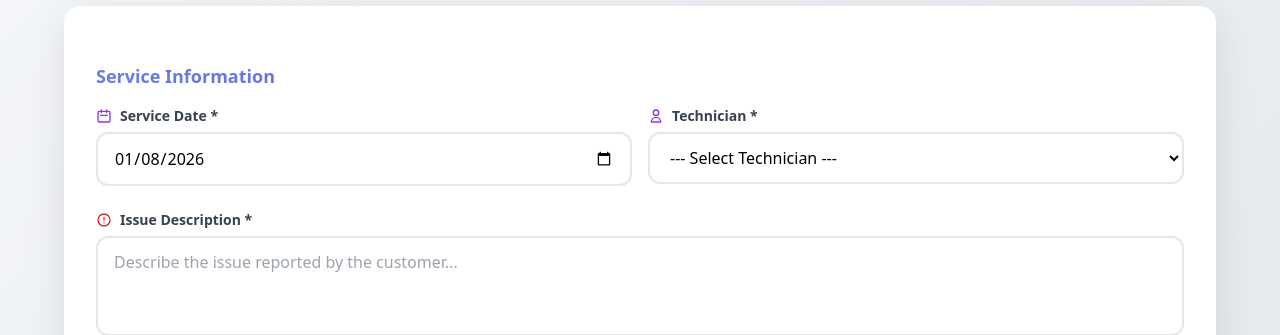
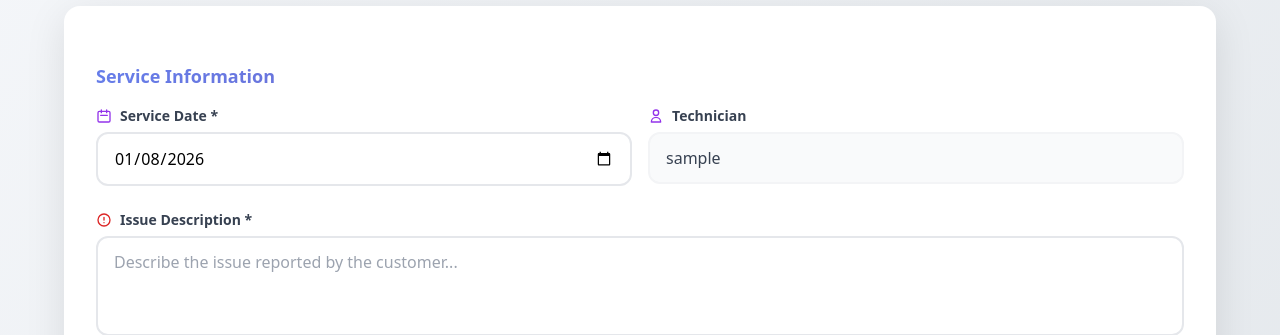
Before and after one commit to impdemacc71/Altron4.0, a Django app: page /service/create/ in a window 1280 px wide. Shown: the part 202-537 px from the top of the page. Run offline with Django 5.2, Linux system fonts and the light colour scheme; a user stored in the database is signed in; tables that the repository leaves empty hold one stand-in row (values such as "Sample post"); some libraries are stand-ins or nearby versions.

Commit message:
Added attachement field and changes in service

```diff
--- a/altron3.5.2/inventory/forms.py
+++ b/altron3.5.2/inventory/forms.py
@@ -45,11 +45,12 @@ class BatchCreateForm(forms.ModelForm):
         model = Batch
         # These are the CORE fields always needed for batch/barcode creation.
         # Note: Prefix is defined above, not here.
-        fields = ['sku', 'batch_date', 'quantity', 'spec_template']
+        fields = ['sku', 'batch_date', 'quantity', 'spec_template', 'attachment']
         widgets = {
             'sku': forms.Select(attrs={'class': 'w-full px-4 py-3 border-2 border-gray-200 rounded-xl focus:border-purple-500 focus:ring-4 focus:ring-purple-100 transition-all duration-200 text-gray-900 bg-white'}),
             'batch_date': forms.DateInput(attrs={'type': 'date', 'class': 'w-full px-4 py-3 border-2 border-gray-200 rounded-xl focus:border-purple-500 focus:ring-4 focus:ring-purple-100 transition-all duration-200 text-gray-900 bg-white'}),
             'quantity': forms.NumberInput(attrs={'class': 'w-full px-4 py-3 border-2 border-gray-200 rounded-xl focus:border-purple-500 focus:ring-4 focus:ring-purple-100 transition-all duration-200 text-gray-900 bg-white'}),
+            'attachment': forms.URLInput(attrs={'class': 'w-full px-4 py-3 border-2 border-gray-200 rounded-xl focus:border-purple-500 focus:ring-4 focus:ring-purple-100 transition-all duration-200 text-gray-900 bg-white', 'placeholder': 'https://drive.google.com/...'}),
         }
 
     def __init__(self, *args, **kwargs):
@@ -247,16 +248,10 @@ class TestOverallStatusForm(forms.ModelForm):
 
 # Form for editing service cases
 class ServiceCaseForm(forms.ModelForm):
-    technician = forms.ModelChoiceField(
-        queryset=Technician.objects.filter(is_active=True),
-        empty_label="--- Select Technician ---",
-        widget=forms.Select(attrs={'class': 'w-full px-4 py-3 border-2 border-gray-200 rounded-xl focus:border-purple-500 focus:ring-4 focus:ring-purple-100 transition-all duration-200 text-gray-900 bg-white'})
-    )
-
     class Meta:
         from .models import ServiceCase
         model = ServiceCase
-        fields = ['service_date', 'technician', 'status', 'issue_description', 'actions_taken', 'remarks', 'attachments']
+        fields = ['service_date', 'status', 'issue_description', 'actions_taken', 'remarks', 'attachments']
         widgets = {
             'service_date': forms.DateInput(attrs={'type': 'date', 'class': 'w-full px-4 py-3 border-2 border-gray-200 rounded-xl focus:border-purple-500 focus:ring-4 focus:ring-purple-100 transition-all duration-200 text-gray-900 bg-white'}),
             'status': forms.Select(attrs={'class': 'w-full px-4 py-3 border-2 border-gray-200 rounded-xl focus:border-purple-500 focus:ring-4 focus:ring-purple-100 transition-all duration-200 text-gray-900 bg-white'}),
--- a/altron3.5.2/inventory/models.py
+++ b/altron3.5.2/inventory/models.py
@@ -85,6 +85,9 @@ class Batch(models.Model):
 
     # Dynamic Template Link
     spec_template = models.ForeignKey(BatchSpecTemplate, on_delete=models.SET_NULL, null=True, blank=True)
+
+    # Drive attachment link
+    attachment = models.URLField(max_length=500, blank=True, null=True, help_text="Google Drive link for batch attachments")
 
     created_at = models.DateTimeField(auto_now_add=True)
 
@@ -251,7 +254,7 @@ class ServiceCase(models.Model):
 
     # Service details
     service_date = models.DateField(help_text="Date when service was performed")
-    technician = models.ForeignKey(Technician, on_delete=models.PROTECT, null=True, blank=True, help_text="Service technician assigned to this case")
+    technician = models.CharField(max_length=150, help_text="Username of the service technician assigned to this case")
 
     # Issue and action tracking
     issue_description = models.TextField(help_text="Description of the issue reported")
--- a/altron3.5.2/inventory/views.py
+++ b/altron3.5.2/inventory/views.py
@@ -608,7 +608,7 @@ def create_service_case(request, barcode_id=None, test_id=None):
             test=test,
             barcode=barcode,
             service_date=request.POST.get('service_date'),
-            technician_id=request.POST.get('technician'),
+            technician=request.user.username,
             issue_description=request.POST.get('issue_description'),
             actions_taken=request.POST.get('actions_taken'),
             remarks=request.POST.get('remarks', ''),
--- a/altron3.5.2/templates/inventory/create_service_case.html
+++ b/altron3.5.2/templates/inventory/create_service_case.html
@@ -72,23 +72,16 @@
                     </div>
 
                     <div class="space-y-1.5">
-                        <label for="technician" class="flex items-center text-xs sm:text-sm font-semibold text-gray-700">
+                        <label class="flex items-center text-xs sm:text-sm font-semibold text-gray-700">
                             <svg class="w-4 h-4 mr-2 text-purple-600" fill="none" stroke="currentColor" viewBox="0 0 24 24">
                                 <path stroke-linecap="round" stroke-linejoin="round" stroke-width="2" d="M16 7a4 4 0 11-8 0 4 4 0 018 0zM12 14a7 7 0 00-7 7h14a7 7 0 00-7-7z"/>
                             </svg>
-                            Technician *
+                            Technician
                         </label>
-                        <select
-                            id="technician"
-                            name="technician"
-                            required
-                            class="w-full px-3 py-2.5 sm:px-4 sm:py-3 border-2 border-gray-200 rounded-xl focus:border-purple-500 focus:ring-2 focus:ring-purple-100 transition-all text-sm sm:text-base bg-white"
-                        >
-                            <option value="">--- Select Technician ---</option>
-                            {% for tech in technicians %}
-                                <option value="{{ tech.id }}">{{ tech.name }}</option>
-                            {% endfor %}
-                        </select>
+                        <div class="w-full px-3 py-2.5 sm:px-4 sm:py-3 border-2 border-gray-100 rounded-xl bg-gray-50 text-sm sm:text-base text-gray-700">
+                            {{ request.user.username }}
+                        </div>
+                        <input type="hidden" name="technician" value="{{ request.user.username }}">
                     </div>
                 </div>
             </div>
```
Also changed, not shown: altron3.5.2/templates/inventory/batch_list.html (+5 -5 lines), altron3.5.2/inventory/migrations/0013_rename_inventory_s_technic_50605b_idx_inventory_s_technic_aaddfc_idx_and_more.py (added), altron3.5.2/inventory/migrations/0014_batch_attachment_alter_servicecase_technician.py (added).
